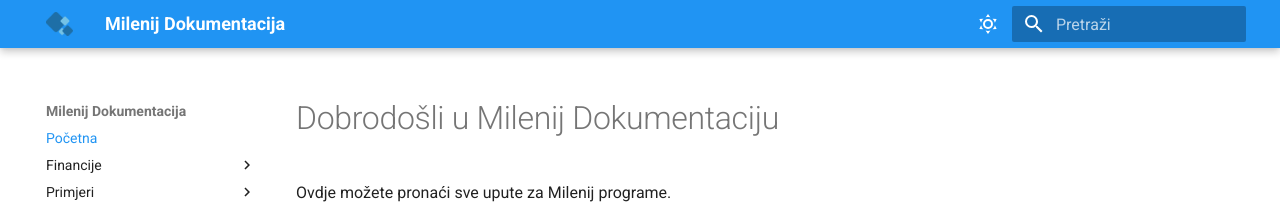
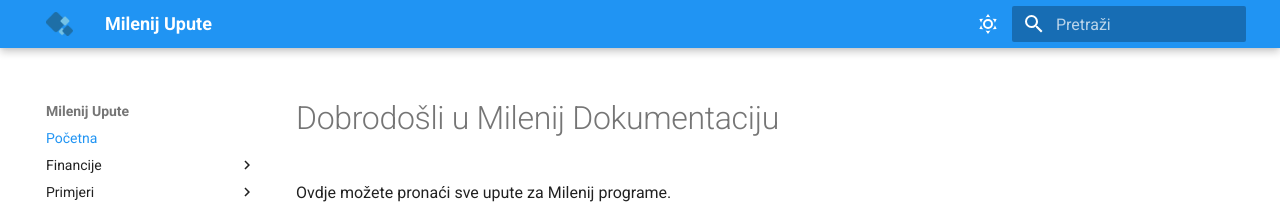
Before and after one commit to Milenij/milenij-upute, an MkDocs documentation site: the page built from docs/index.md, in a window 1280 px wide. Shown: the top 208 px of the page. Built offline with MkDocs 1.6.1 and Material for MkDocs 9.7.7, drawn with Linux system fonts in a browser that asks for light colours.

Commit message:
Prvi Commit

```diff
--- a/mkdocs.yml
+++ b/mkdocs.yml
@@ -1,5 +1,5 @@
-site_name: Milenij Dokumentacija
-site_url: https://matijamurk.github.io/milenij-dokumentacija/
+site_name: Milenij Upute
+site_url: https://milenijadmin.github.io/milenij-upute/
 copyright: "Copyright &copy; 2025. Milenij d.o.o. - Sva prava pridržana. | Verzija: GIT_HASH"
 
 
```
